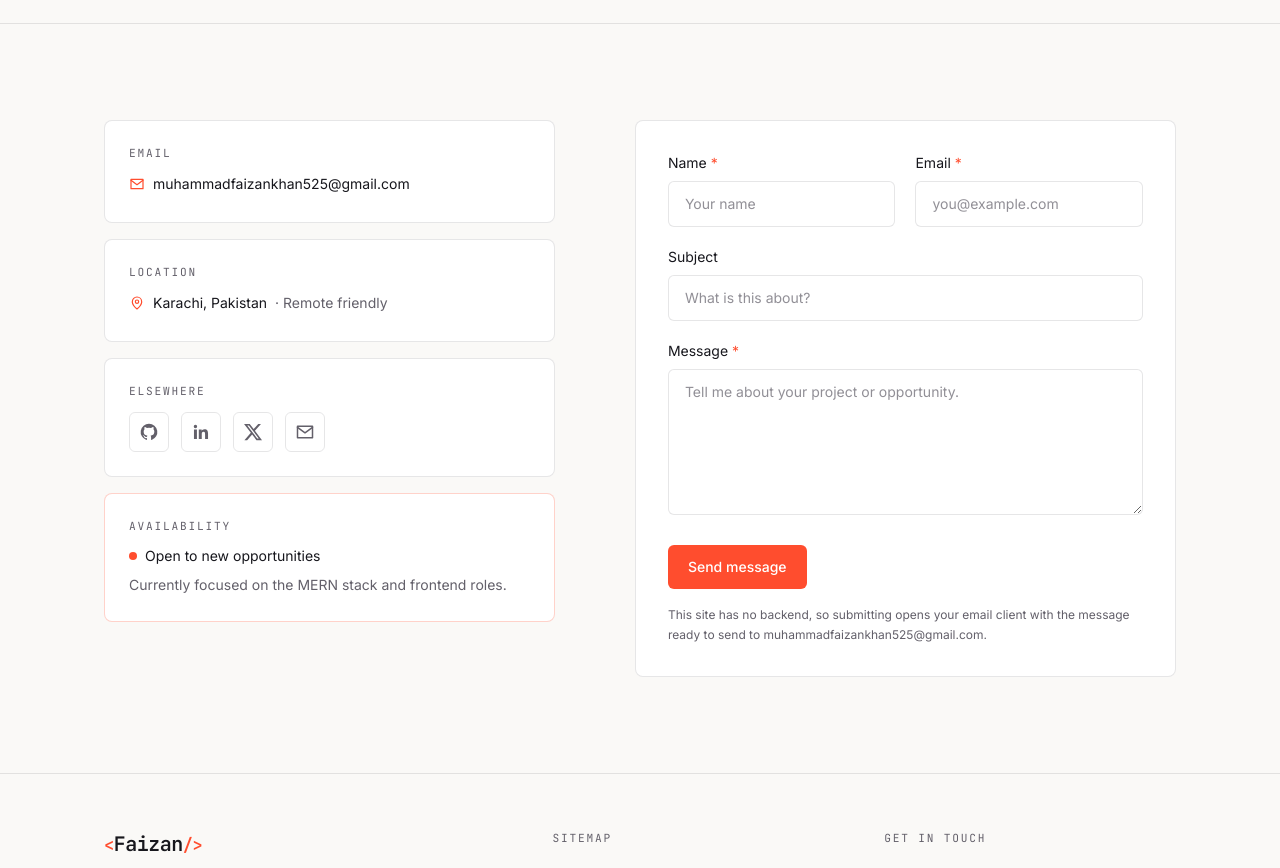
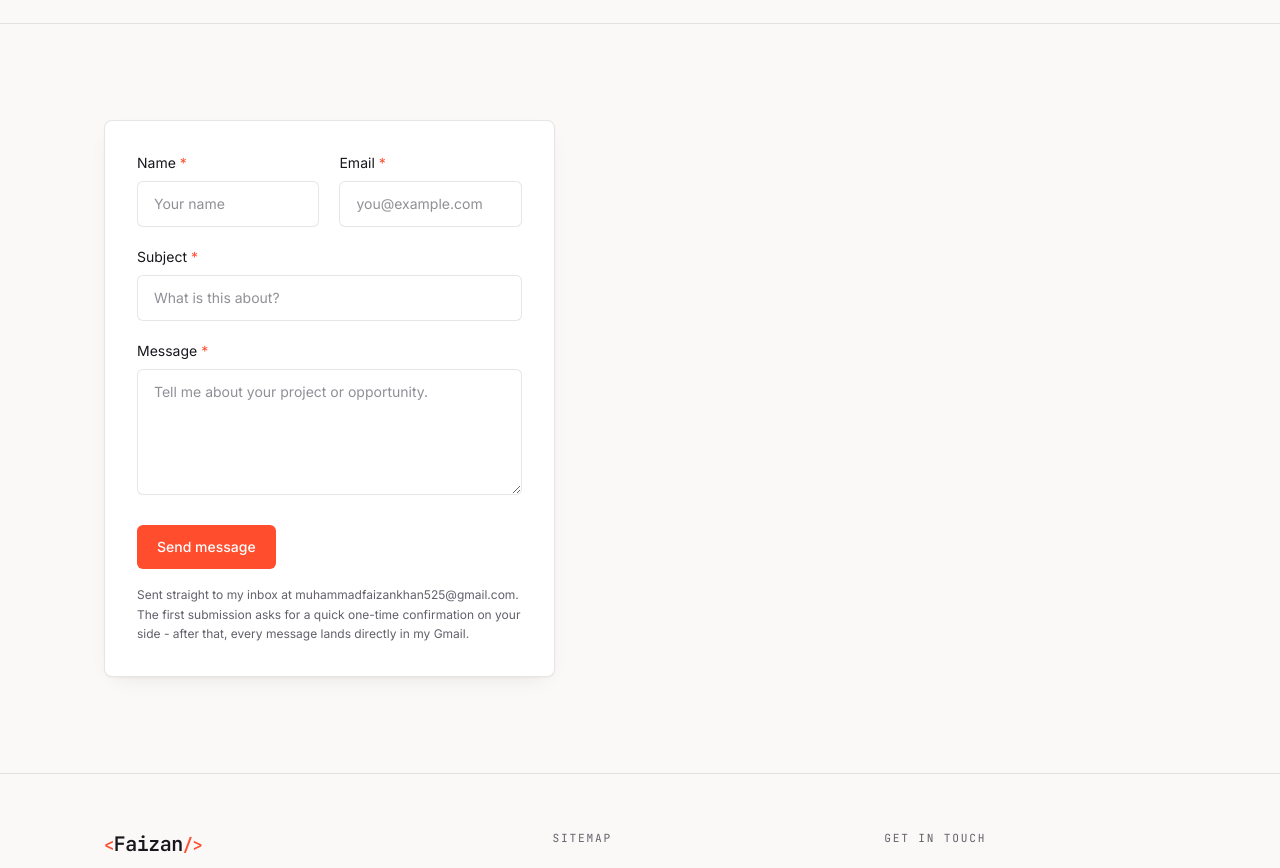
Before and after one commit to Faizan-khan144/faizan-portfolio, a React (Vite) app: page /contact in a window 1280 px wide. Shown: the part 460-1328 px from the top of the page. Built offline with nearby package versions, Linux system fonts and the light colour scheme.

Commit message:
feat: use working contact form on contact page

```diff
--- a/src/pages/Contact.jsx
+++ b/src/pages/Contact.jsx
@@ -1,32 +1,10 @@
-import { useState } from 'react'
 import PageTransition from '../components/PageTransition'
 import Seo from '../components/Seo'
 import Container from '../components/Container'
 import Reveal from '../components/Reveal'
-import SocialLinks from '../components/SocialLinks'
-import { profile } from '../data/profile'
-import { IconMail, IconMapPin } from '../components/Icons'
-
-const inputClasses =
-  'w-full rounded-md border border-line bg-surface px-4 py-3 text-sm text-ink placeholder:text-muted/70 transition-colors focus:border-accent/60'
+import ContactForm from '../components/ContactForm'
 
 export default function Contact() {
-  const [sent, setSent] = useState(false)
-
-  const handleSubmit = (e) => {
-    e.preventDefault()
-    const data = new FormData(e.currentTarget)
-    const name = data.get('name') || ''
-    const email = data.get('email') || ''
-    const subject = data.get('subject') || ''
-    const message = data.get('message') || ''
-
-    const mailSubject = encodeURIComponent(subject || `Portfolio inquiry from ${name}`)
-    const mailBody = encodeURIComponent(`Name: ${name}\nEmail: ${email}\n\n${message}`)
-    window.location.href = `mailto:${profile.email}?subject=${mailSubject}&body=${mailBody}`
-    setSent(true)
-  }
-
   return (
     <PageTransition>
       <Seo
@@ -43,11 +21,11 @@ export default function Contact() {
               Contact
             </p>
             <h1 className="max-w-3xl font-display text-4xl font-semibold leading-[1.08] tracking-tight sm:text-5xl">
-              Let's build something <span className="text-accent-serif">worth shipping.</span>
+              Let's build something <span className="text-accent">worth shipping.</span>
             </h1>
             <p className="mt-6 max-w-2xl text-lg leading-relaxed text-muted">
-              Whether it's a role, a collaboration or just a good idea - my inbox is open. I'll
-              get back to you as soon as I can.
+              Whether it's a role, a collaboration or just a good idea - my inbox is open. Send a
+              message below and it lands straight in my email.
             </p>
           </Reveal>
         </Container>
@@ -56,120 +34,7 @@ export default function Contact() {
       <section className="border-t border-line py-16 lg:py-24">
         <Container className="grid gap-12 lg:grid-cols-[1fr_1.2fr] lg:gap-20">
           <Reveal>
-            <div className="space-y-4">
-              <div className="rounded-lg border border-line bg-surface p-6">
-                <p className="eyebrow mb-3">Email</p>
-                <a
-                  href={`mailto:${profile.email}`}
-                  className="inline-flex items-center gap-2 break-all text-sm text-ink transition-colors hover:text-accent"
-                >
-                  <IconMail className="h-4 w-4 shrink-0 text-accent" />
-                  {profile.email}
-                </a>
-              </div>
-
-              <div className="rounded-lg border border-line bg-surface p-6">
-                <p className="eyebrow mb-3">Location</p>
-                <p className="inline-flex items-center gap-2 text-sm text-ink">
-                  <IconMapPin className="h-4 w-4 text-accent" />
-                  {profile.location}
-                  <span className="text-muted">· Remote friendly</span>
-                </p>
-              </div>
-
-              <div className="rounded-lg border border-line bg-surface p-6">
-                <p className="eyebrow mb-3">Elsewhere</p>
-                <SocialLinks />
-              </div>
-
-              <div className="rounded-lg border border-accent/25 bg-surface p-6">
-                <p className="eyebrow mb-2">Availability</p>
-                <p className="inline-flex items-center gap-2 text-sm text-ink">
-                  <span className="h-2 w-2 rounded-full bg-accent" aria-hidden="true"></span>
-                  {profile.availability}
-                </p>
-                <p className="mt-2 text-sm leading-relaxed text-muted">
-                  Currently focused on the MERN stack and frontend roles.
-                </p>
-              </div>
-            </div>
-          </Reveal>
-
-          <Reveal delay={0.1}>
-            <form onSubmit={handleSubmit} className="rounded-lg border border-line bg-surface p-6 sm:p-8">
-              <div className="grid gap-5 sm:grid-cols-2">
-                <div>
-                  <label htmlFor="name" className="mb-2 block text-sm text-ink">
-                    Name <span className="text-accent" aria-hidden="true">*</span>
-                  </label>
-                  <input
-                    id="name"
-                    name="name"
-                    type="text"
-                    required
-                    autoComplete="name"
-                    placeholder="Your name"
-                    className={inputClasses}
-                  />
-                </div>
-                <div>
-                  <label htmlFor="email" className="mb-2 block text-sm text-ink">
-                    Email <span className="text-accent" aria-hidden="true">*</span>
-                  </label>
-                  <input
-                    id="email"
-                    name="email"
-                    type="email"
-                    required
-                    autoComplete="email"
-                    placeholder="you@example.com"
-                    className={inputClasses}
-                  />
-                </div>
-              </div>
-
-              <div className="mt-5">
-                <label htmlFor="subject" className="mb-2 block text-sm text-ink">
-                  Subject
-                </label>
-                <input
-                  id="subject"
-                  name="subject"
-                  type="text"
-                  placeholder="What is this about?"
-                  className={inputClasses}
-                />
-              </div>
-
-              <div className="mt-5">
-                <label htmlFor="message" className="mb-2 block text-sm text-ink">
-                  Message <span className="text-accent" aria-hidden="true">*</span>
-                </label>
-                <textarea
-                  id="message"
-                  name="message"
-                  rows="6"
-                  required
-                  placeholder="Tell me about your project or opportunity."
-                  className={`${inputClasses} resize-y`}
-                ></textarea>
-              </div>
-
-              {sent && (
-                <p className="mt-4 rounded-md border border-accent/30 bg-accent/10 px-4 py-3 text-sm text-ink">
-                  Your email app should have opened with everything pre-filled. Hit send there and I'll reply soon.
-                </p>
-              )}
-
-              <button type="submit" className="btn-base mt-6 w-full bg-accent text-accent-ink hover:bg-accent/90 sm:w-auto">
-                Send message
-              </button>
-
-              <p className="mt-4 text-xs leading-relaxed text-muted">
-                This site has no backend, so submitting opens your email client with the message
-                ready to send to {profile.email}.
-              </p>
-            </form>
+            <ContactForm />
           </Reveal>
         </Container>
       </section>
```
